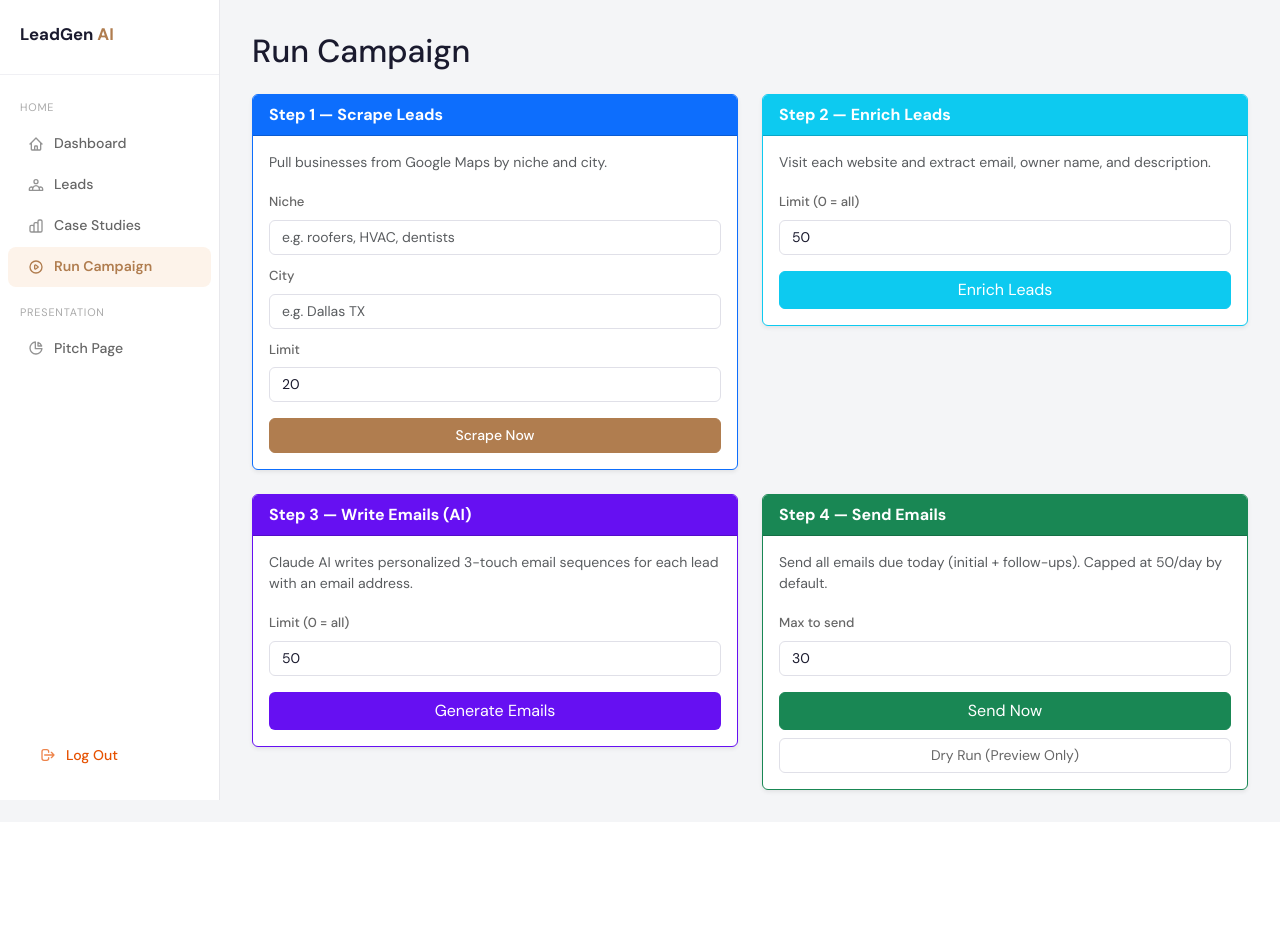
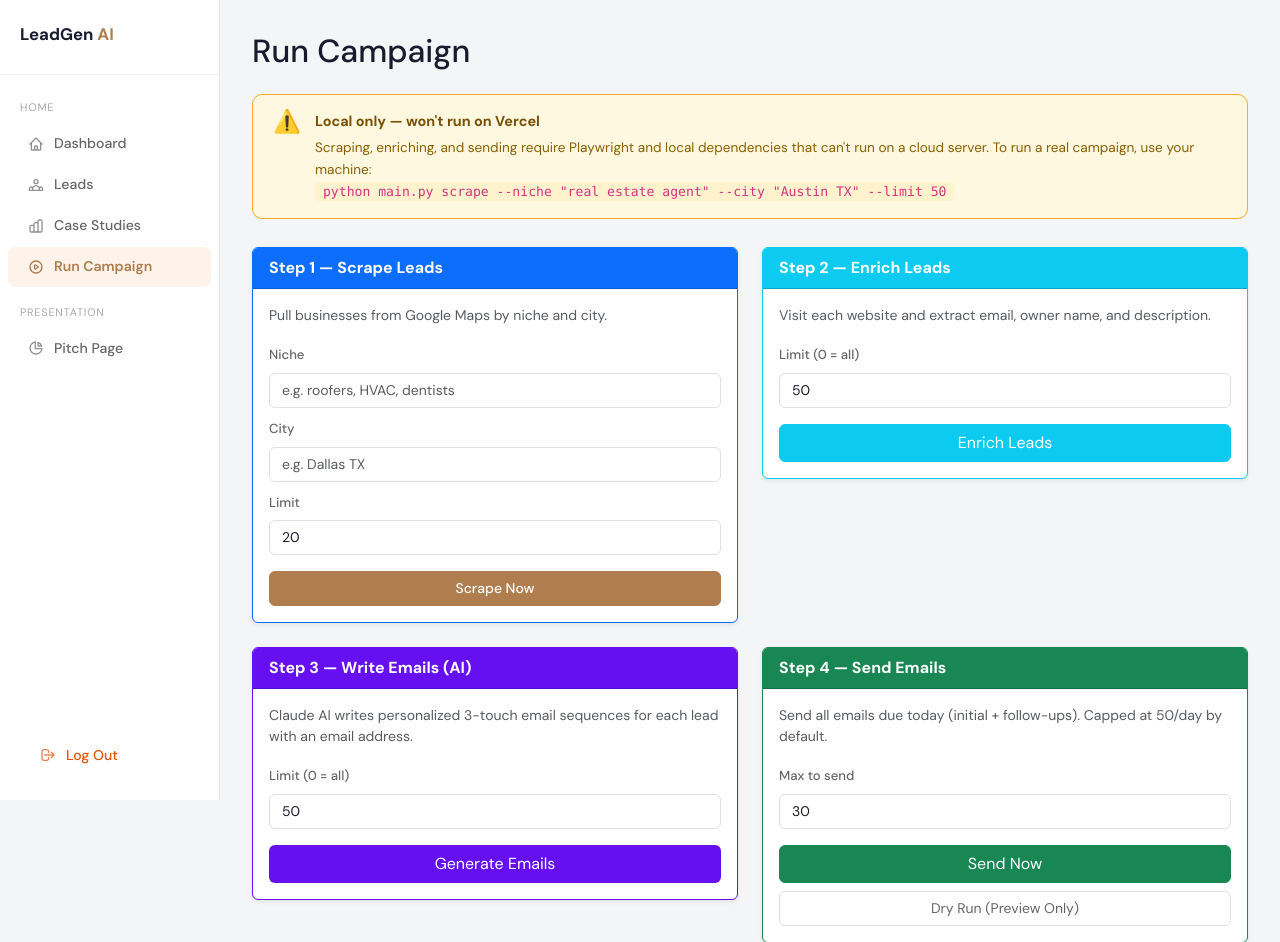
Before and after one commit to fenomenoo/lead-generation-ai, a Flask app: page /run in a window 1280 px wide. Shown: the top 942 px of the page. Before the commit the page ends 800 px from the top, so only its background shows below. Run offline with Flask 3, Linux system fonts and the light colour scheme; the visitor is signed in with stand-in values (Sample User, id 1).

Commit message:
Add local-only warning to Run Campaign page

```diff
--- a/templates/run.html
+++ b/templates/run.html
@@ -2,6 +2,18 @@
 {% block title %}Run Campaign — LeadGen AI{% endblock %}
 {% block content %}
 <h2 class="mb-4">Run Campaign</h2>
+
+<div style="background:#fff8e1;border:1.5px solid #f9a825;border-radius:10px;padding:16px 20px;margin-bottom:28px;display:flex;align-items:flex-start;gap:14px">
+  <span style="font-size:1.4rem;line-height:1">⚠️</span>
+  <div>
+    <div style="font-weight:700;color:#7a5000;margin-bottom:4px;font-size:0.9rem">Local only — won't run on Vercel</div>
+    <div style="font-size:0.85rem;color:#8a6000;line-height:1.6">
+      Scraping, enriching, and sending require Playwright and local dependencies that can't run on a cloud server.
+      To run a real campaign, use your machine:<br/>
+      <code style="background:#fff3cd;padding:2px 8px;border-radius:4px;font-size:0.82rem">python main.py scrape --niche "real estate agent" --city "Austin TX" --limit 50</code>
+    </div>
+  </div>
+</div>
 
 <div class="row g-4">
   <!-- Scrape -->
```
